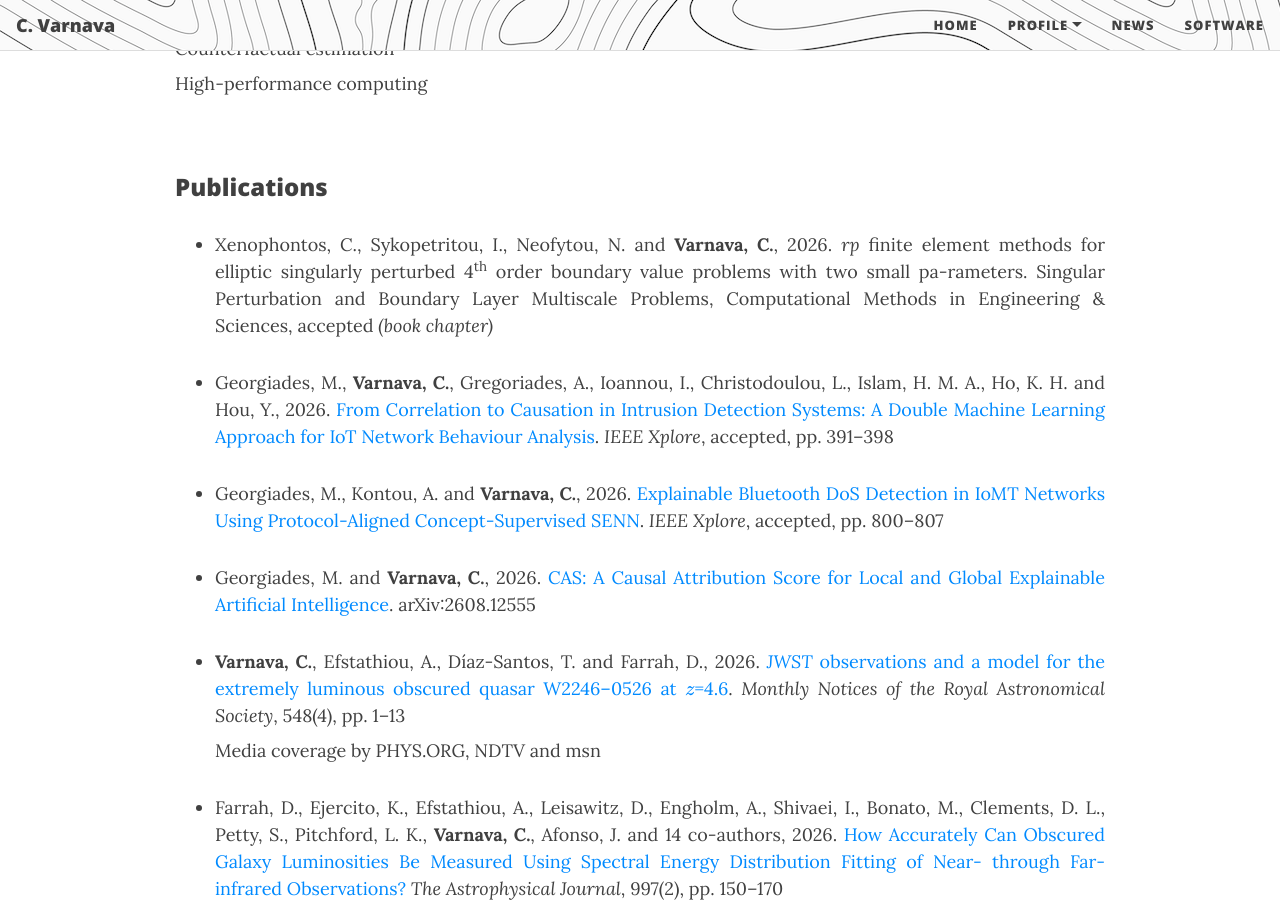
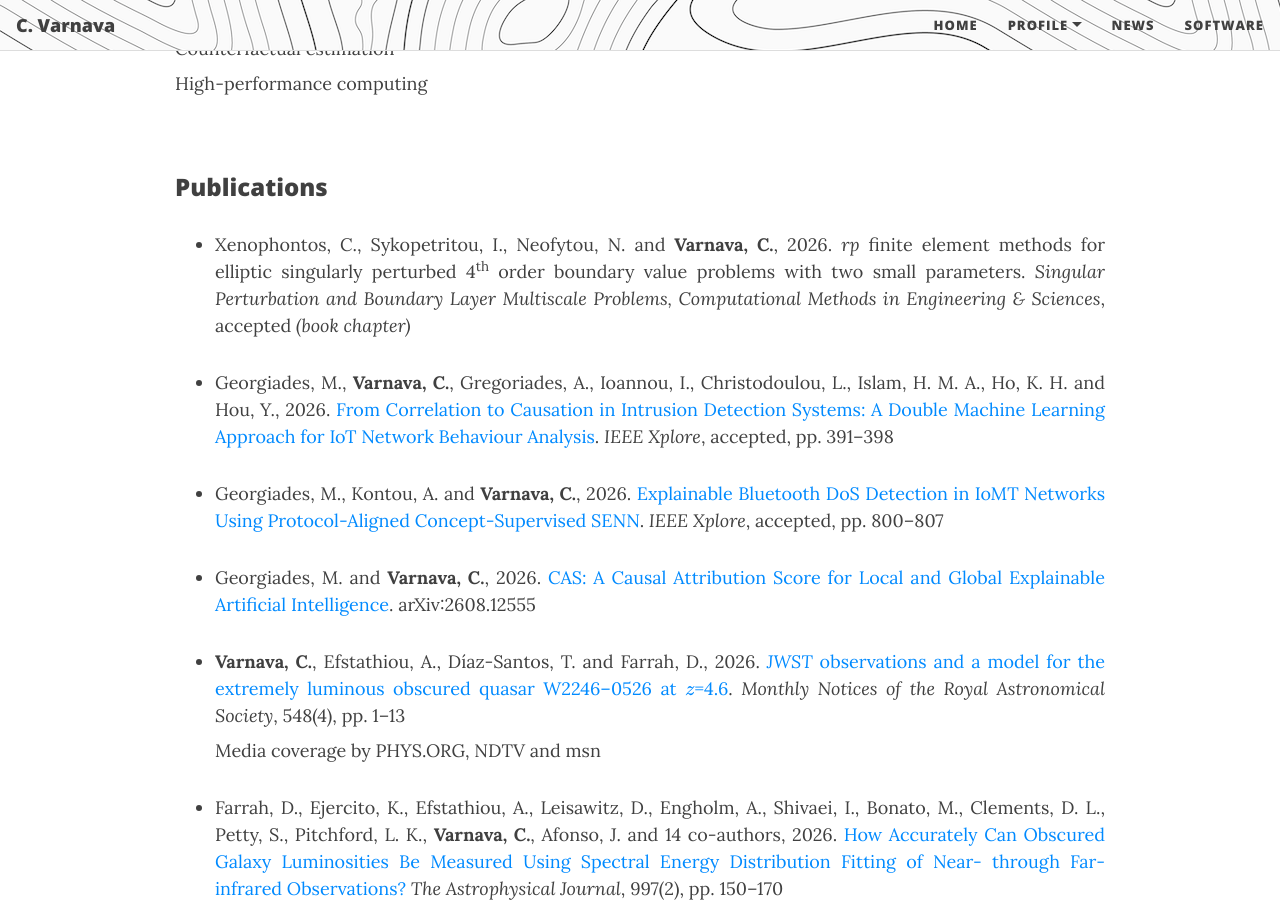
Before and after one commit to ch-var/ch-var.github.io, a Jekyll site: the page built from CV.html, in a window 1280 px wide and 900 px high, scrolled down 3326 px. Built offline with Jekyll 4.4.1, drawn with Linux system fonts in a browser that asks for light colours; formulas are drawn with MathJax 3.

Commit message:
Update CV.html

```diff
--- a/CV.html
+++ b/CV.html
@@ -102,7 +102,7 @@
 <br>
 <p style="font-family: var(--header-font); font-weight: 800; line-height: 1.1; font-size: 1.5rem; margin-top: 1.25rem;">Publications</p>
 <ul>
-<li class="responsive-margin">Xenophontos, C., Sykopetritou, I., Neofytou, N. and <b>Varnava, C.</b>, 2026. <i>rp</i> finite element methods for elliptic singularly perturbed 4<sup>th</sup> order boundary value problems with two small pa-rameters. Singular Perturbation and Boundary Layer Multiscale Problems, Computational Methods in Engineering & Sciences, accepted <i>(book chapter)</i></li>
+<li class="responsive-margin">Xenophontos, C., Sykopetritou, I., Neofytou, N. and <b>Varnava, C.</b>, 2026. <i>rp</i> finite element methods for elliptic singularly perturbed 4<sup>th</sup> order boundary value problems with two small parameters. <i>Singular Perturbation and Boundary Layer Multiscale Problems, Computational Methods in Engineering & Sciences</i>, accepted <i>(book chapter)</i></li>
 <p></p>
 <li class="responsive-margin">Georgiades, M., <b>Varnava, C.</b>, Gregoriades, A., Ioannou, I., Christodoulou, L., Islam, H. M. A., Ho, K. H. and Hou, Y., 2026. <a href="https://doi.org/10.1109/DCOSS-IoT69657.2026.00071">From Correlation to Causation in Intrusion Detection Systems: A Double Machine Learning Approach for IoT Network Behaviour Analysis</a>. <i>IEEE Xplore</i>, accepted, pp. 391–398</li>
 <p></p>
```
